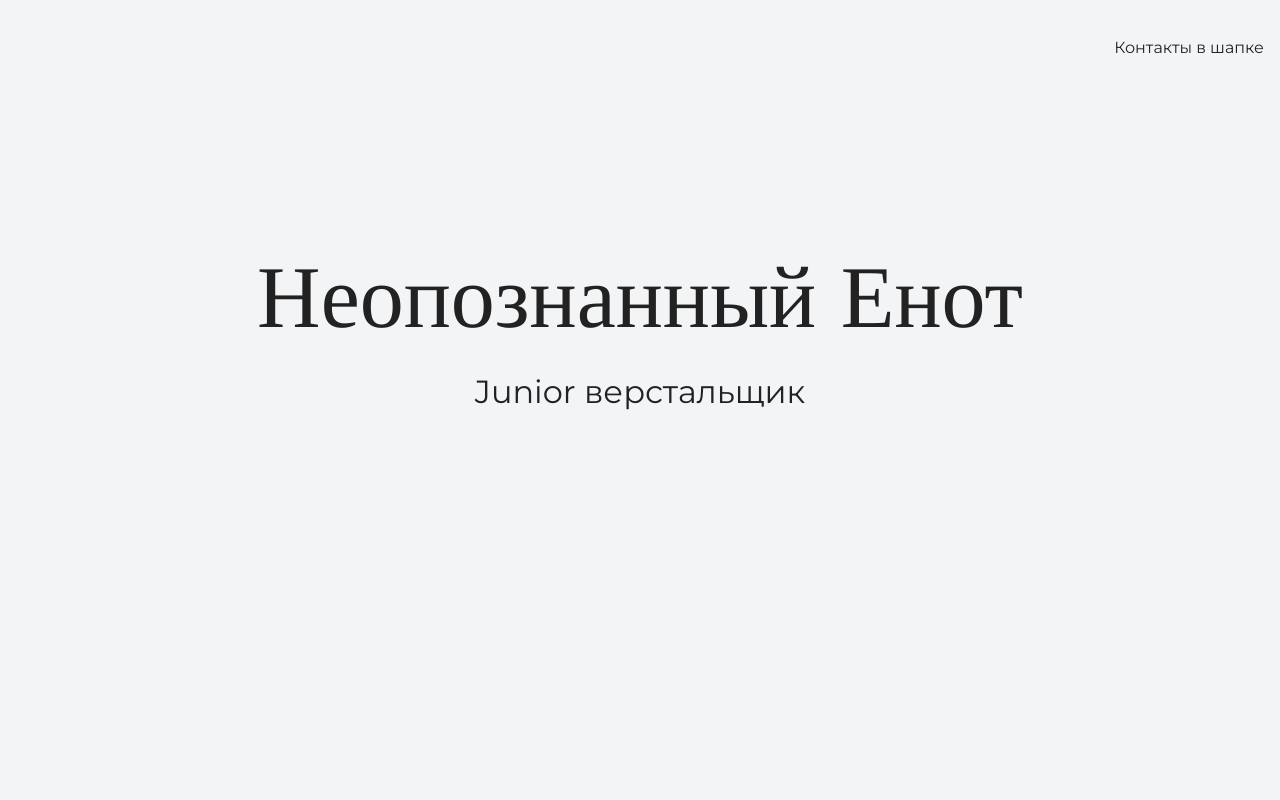
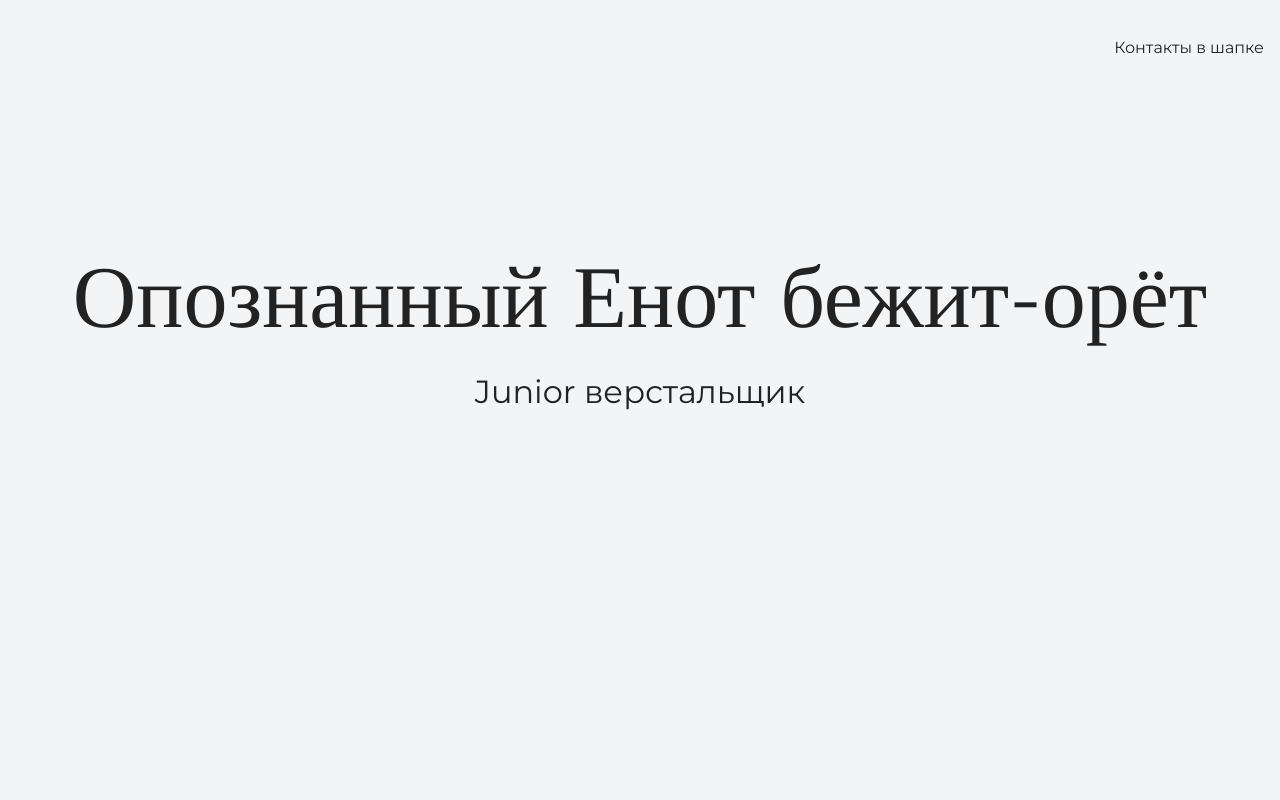
Before and after one commit to anethum78/my-first-site, a plain HTML site: page index.html in a window 1280 px wide. Shown: the top 800 px of the page. Drawn offline with nearby package versions, Linux system fonts and the light colour scheme.

Commit message:
Меняет текст на главной странице

```diff
--- a/index.html
+++ b/index.html
@@ -16,7 +16,7 @@
 
     <section class="hero-image">
       <div class="container">
-        <h1 class="heading">Неопознанный Енот</h1>
+        <h1 class="heading">Опознанный Енот бежит-орёт</h1>
         <p>Junior верстальщик</p>
       </div>
     </section>
```
